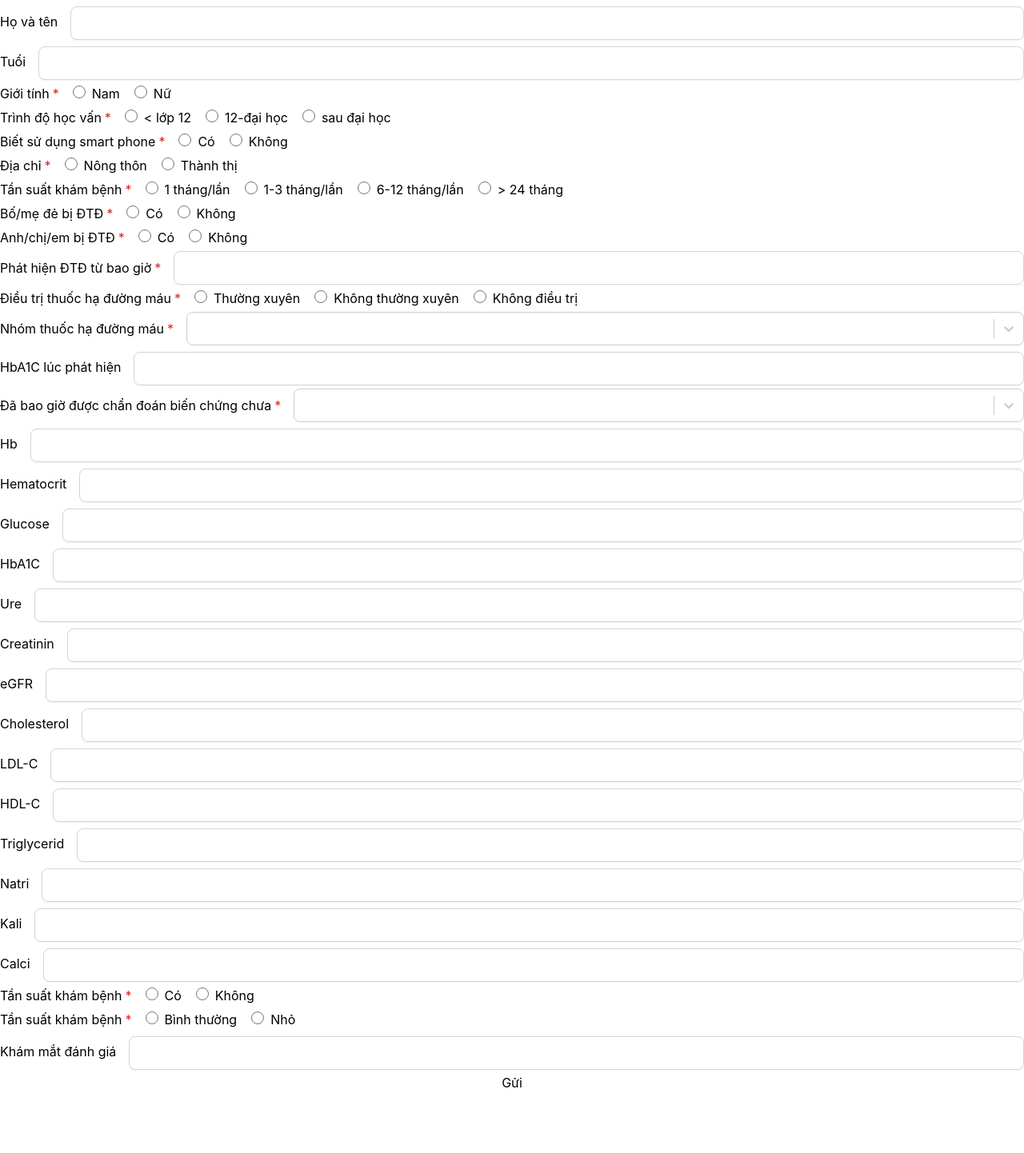
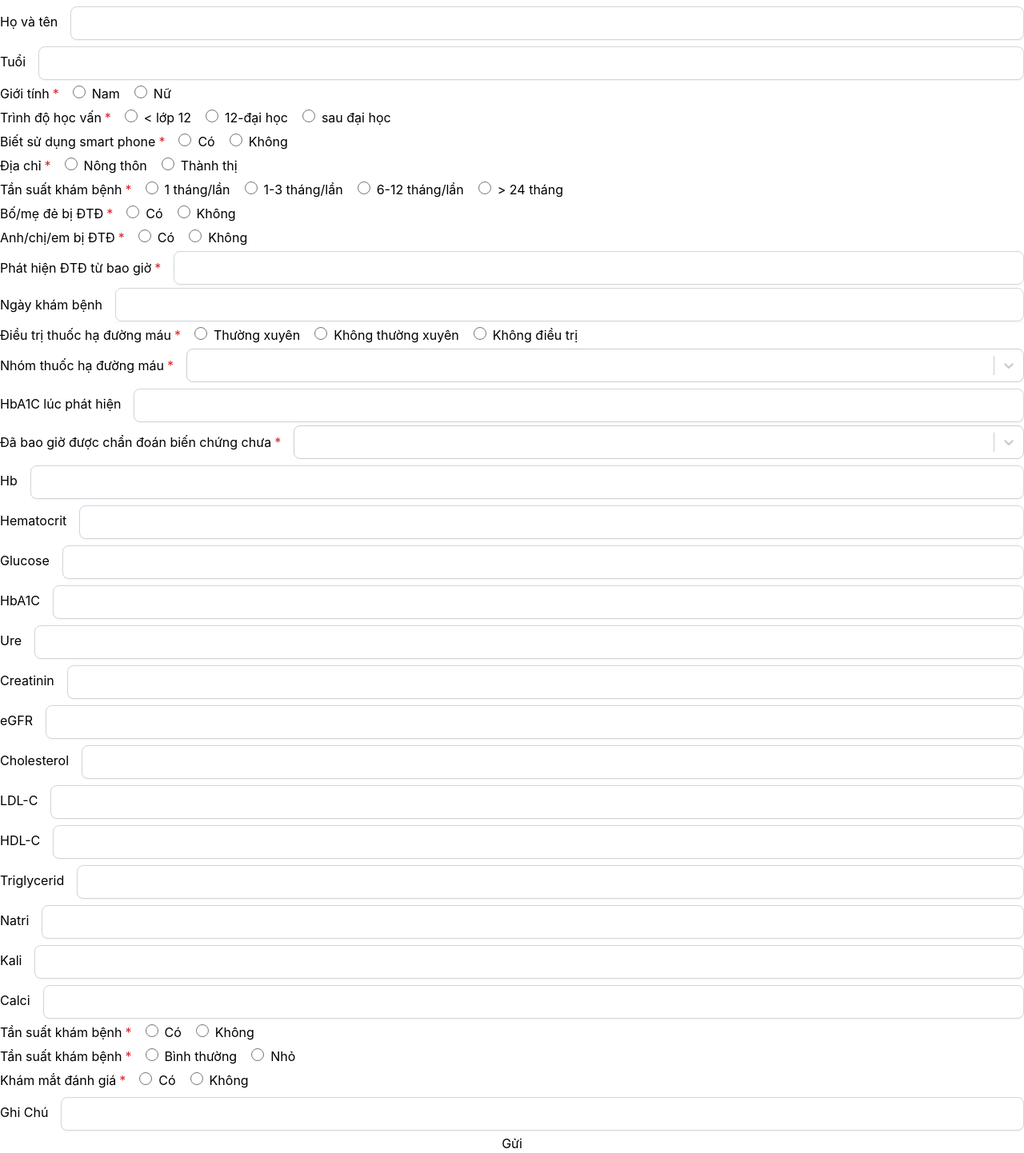
Before and after one commit to UreMine02/108-app-FE, a React (Create React App) app: page / in a window 1280 px wide. Shown: the whole page at 80% size. Before the commit the page ends 1366 px from the top, so only its background shows below. Built offline with nearby package versions, Linux system fonts and the light colour scheme.

Commit message:
add component

```diff
--- a/src/components/Form/Form.jsx
+++ b/src/components/Form/Form.jsx
@@ -20,6 +20,7 @@ const Schema = yup.object().shape({
 	tienSuBoMe: yup.string().required("Trường bắt buộc"),
 	tienSuAnhChi: yup.string().required("Trường bắt buộc"),
 	thoiGianPhatHien: yup.date(),
+	ngayKhamBenh: yup.date(),
 	dieuTri: yup.string().required("Trường bắt buộc"),
 	nhomThuoc: yup.array().required("Trường bắt buộc"),
 	hba1cLucDau: yup.string().required("Trường bắt buộc"),
@@ -41,6 +42,7 @@ const Schema = yup.object().shape({
 	Protein: yup.string().required("Trường bắt buộc"),
 	sieuAm: yup.string().required("Trường bắt buộc"),
 	khamMat: yup.string().required("Trường bắt buộc"),
+	ghiChu: yup.string().required("Trường bắt buộc"),
 });
 
 function Form() {
@@ -230,6 +232,19 @@ function Form() {
 						label={"Phát hiện ĐTĐ từ bao giờ"}
 						hasTimeInput={false}
 						required={true}
+					/>
+				)}
+			/>
+			<Controller
+				control={control}
+				name='ngayKhamBenh'
+				render={({ field }) => (
+					<DatePickerField
+						selected={field.value}
+						onChange={(date) => field.onChange(date)}
+						label={"Ngày khám bệnh"}
+						hasTimeInput={false}
+						required={false}
 					/>
 				)}
 			/>
@@ -533,12 +548,29 @@ function Form() {
 					/>
 				)}
 			/>
+
 			<Controller
 				control={control}
 				name='khamMat'
 				render={({ field }) => (
+					<RadioGroup
+						name='Có hay không có bệnh mắt đái tháo đường'
+						options={["Có", "Không"]}
+						value={field.value}
+						onChange={(e) => {
+							field.onChange(e);
+						}}
+						label='Khám mắt đánh giá'
+						required={true}
+					/>
+				)}
+			/>
+			<Controller
+				control={control}
+				name='ghiChu'
+				render={({ field }) => (
 					<TextField
-						label={"Khám mắt đánh giá"}
+						label={"Ghi Chú"}
 						value={field.value}
 						helperText={errors?.ten?.message}
 						onChange={(e) => field.onChange(e.target.value)}
```
